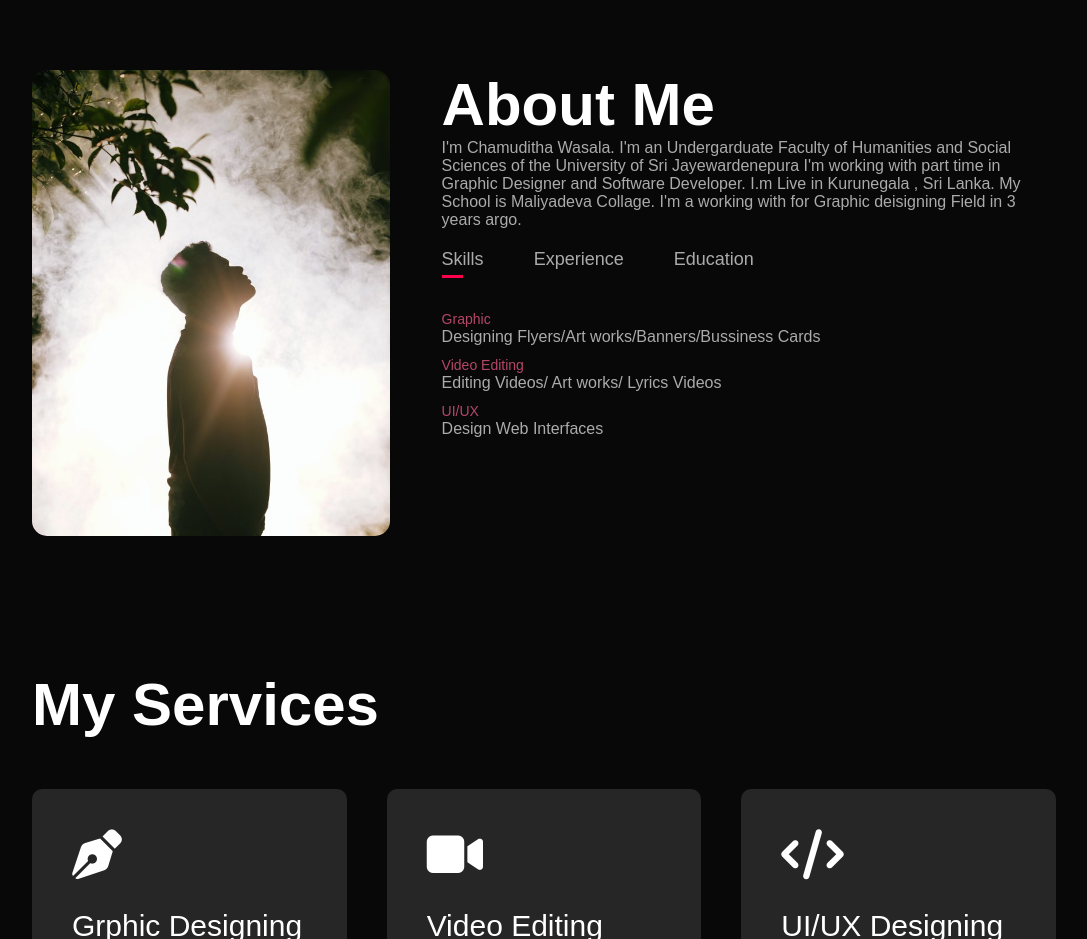
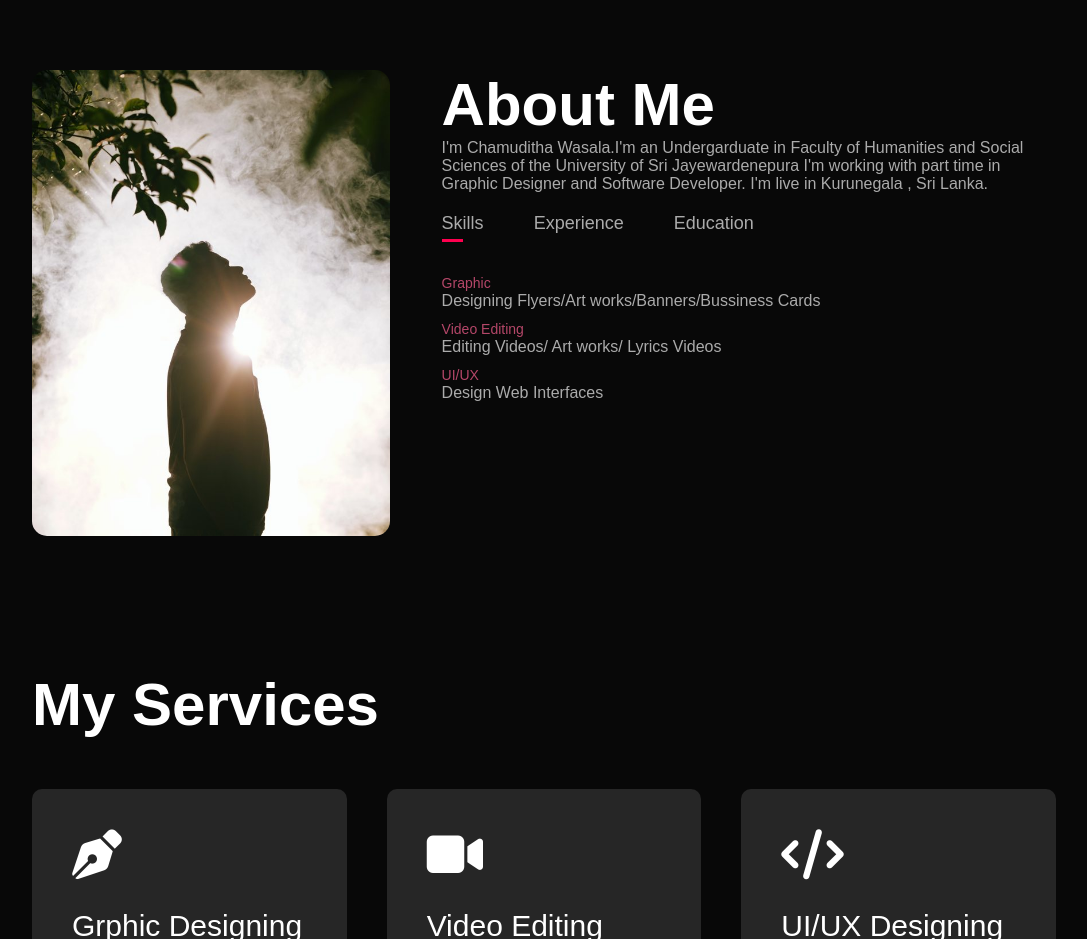
Before and after one commit to ChamudithaWasala/main, a plain HTML site: page index.html in a window 1280 px wide. Shown: the part 820-1759 px from the top of the page, without its empty margins (96-1183 px from the left). Drawn offline with Linux system fonts and the light colour scheme.

Commit message:
Update index.html

```diff
--- a/index.html
+++ b/index.html
@@ -6,6 +6,7 @@
     <meta name="viewport" content="width=device-width, initial-scale=1.0">
     <title>Chamuditha Wasala</title>
     <link rel="stylesheet" href="style.css">
+    <link rel="icon" href="Img/logo.png">
     <script src="https://kit.fontawesome.com/49b0d9d523.js" crossorigin="anonymous"></script>
 </head>
 <body>
@@ -41,9 +42,8 @@
                 </div>
                 <div class="about-col-2">
                     <h1 class="sub-title">About Me</h1>
-                    <p>I'm Chamuditha Wasala. I'm an Undergarduate Faculty of Humanities and Social Sciences of the University of Sri Jayewardenepura
-                         I'm working with part time in Graphic Designer and Software Developer. I.m Live in Kurunegala , Sri Lanka. My School is Maliyadeva Collage.
-                         I'm a working with for Graphic deisigning Field in 3 years argo. </p>
+                    <p>I'm Chamuditha Wasala.I'm an Undergarduate in Faculty of Humanities and Social Sciences of the University of Sri Jayewardenepura
+                         I'm working with part time in Graphic Designer and Software Developer. I'm live in Kurunegala , Sri Lanka.</p>
                     <div class="tab-title">
                         <p class="tab-links active-link" onclick="opentab('skills')">Skills</p>
                         <p class="tab-links"  onclick="opentab('experience')">Experience</p>
```
